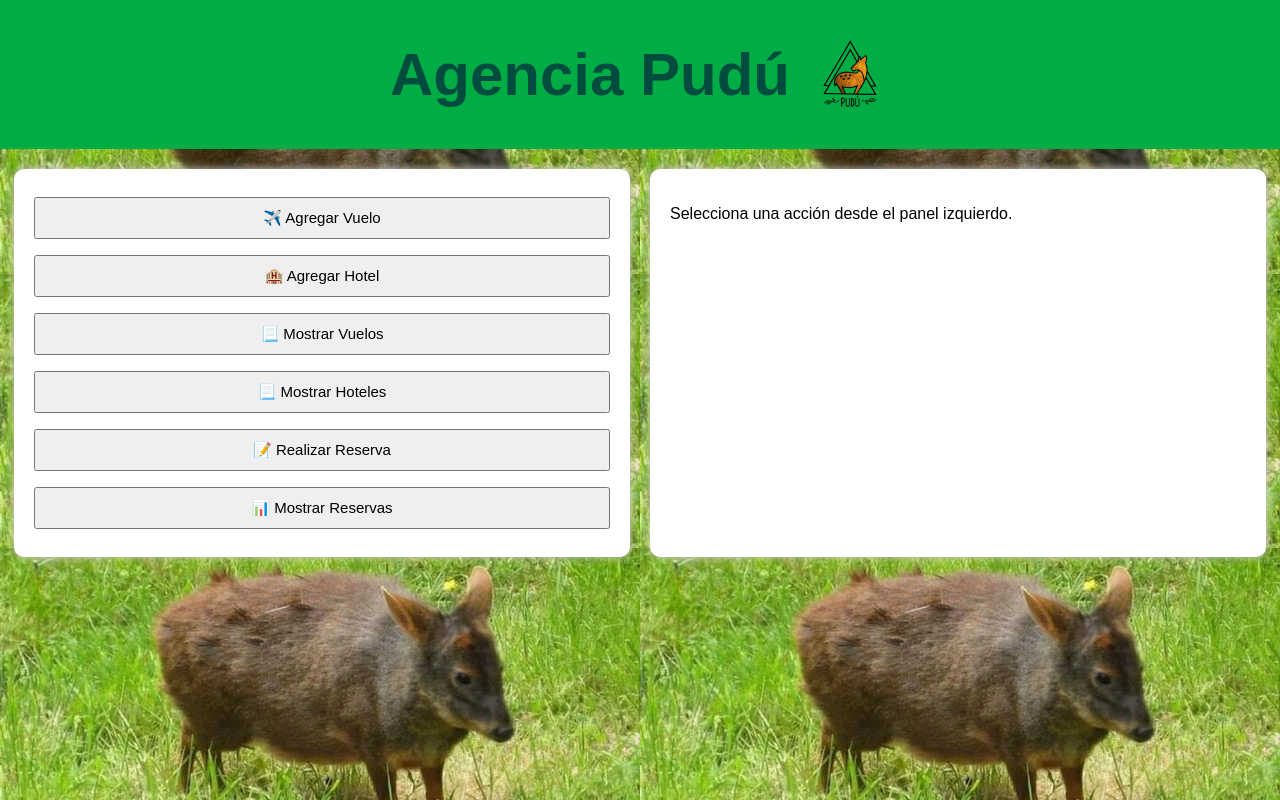
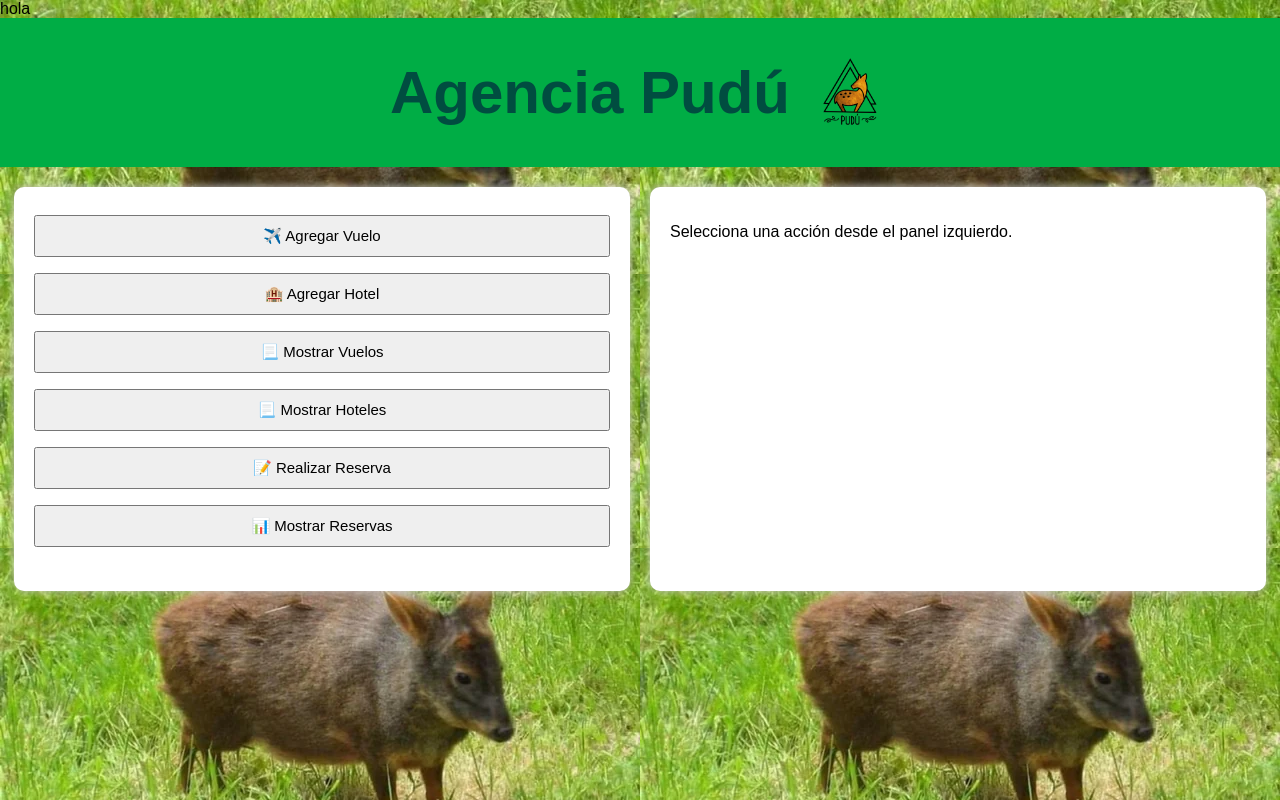
Before and after one commit to Kriger037/agencia_pudu, a PHP site: page / in a window 1280 px wide. Run offline with PHP 8.4, Linux system fonts and the light colour scheme.

Commit message:
este es un commit

```diff
--- a/index.php
+++ b/index.php
@@ -1,6 +1,6 @@
 <?php
 
-
+echo("hola");
 // Seguridad de la sesión
 ini_set('session.cookie_httponly', 1);
 session_start();
```
